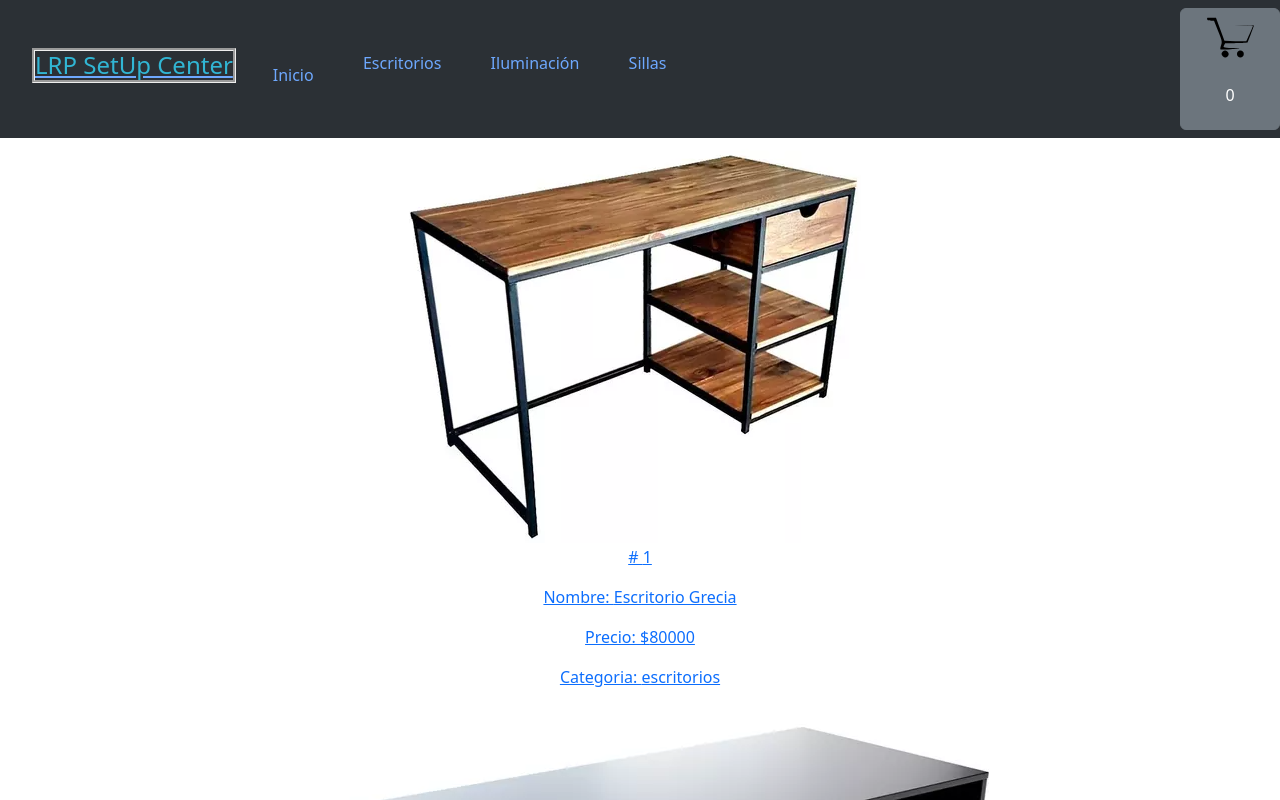
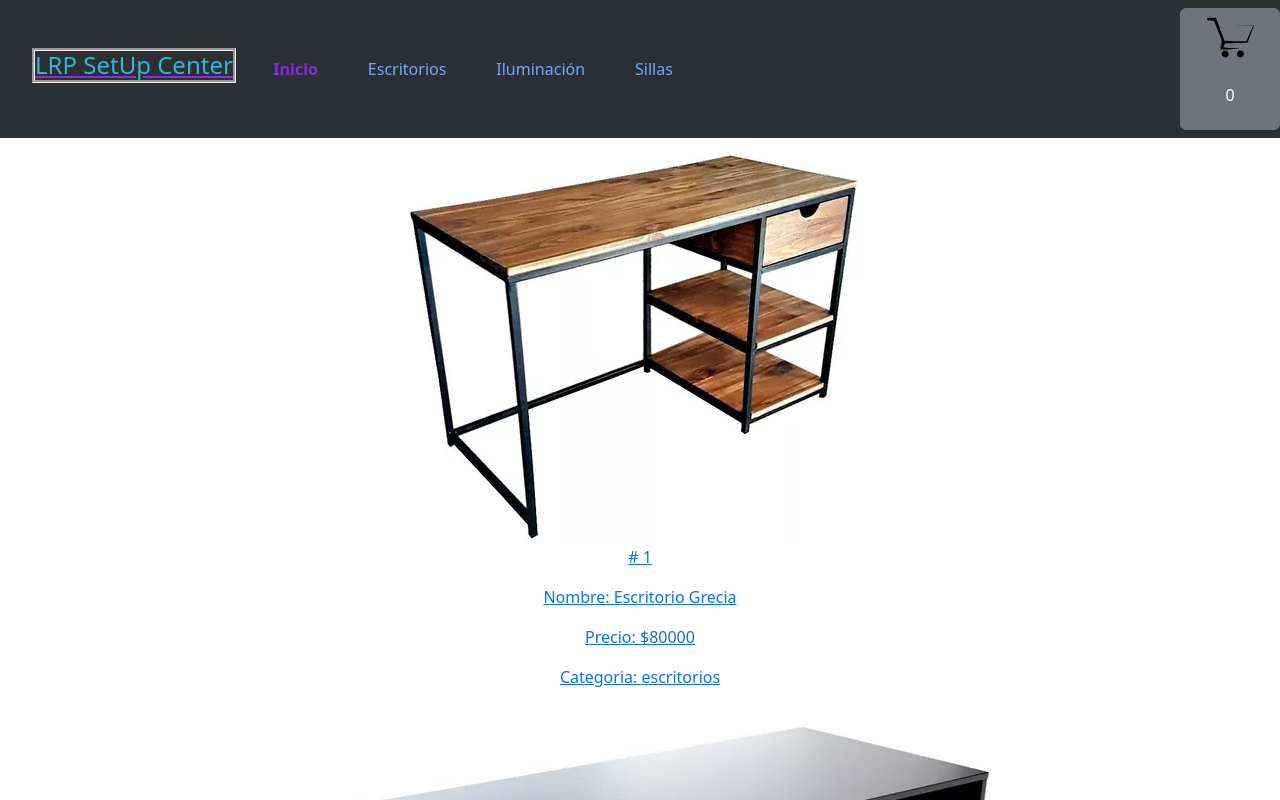
Before and after one commit to LisandroRP95/EntregaFinal-RodriguezP-Lisandro-React, a React (Vite) app: page / in a window 1280 px wide. Shown: the top 800 px of the page. Built offline with nearby package versions, Linux system fonts and the light colour scheme.

Commit message:
cambios de NavLink estilo

```diff
--- a/src/Components/NavBar/navBar.css
+++ b/src/Components/NavBar/navBar.css
@@ -1,3 +1,8 @@
+.active{
+    font-weight: bolder;
+    color: blueviolet;
+}
+
 .enlaces{
     margin-left: 20%;
     text-decoration: none;
@@ -5,7 +10,6 @@
 
 .formInicio{
     text-decoration: none;
-    margin-top: 5%;
     margin-left: 15%;
 }
 
```
